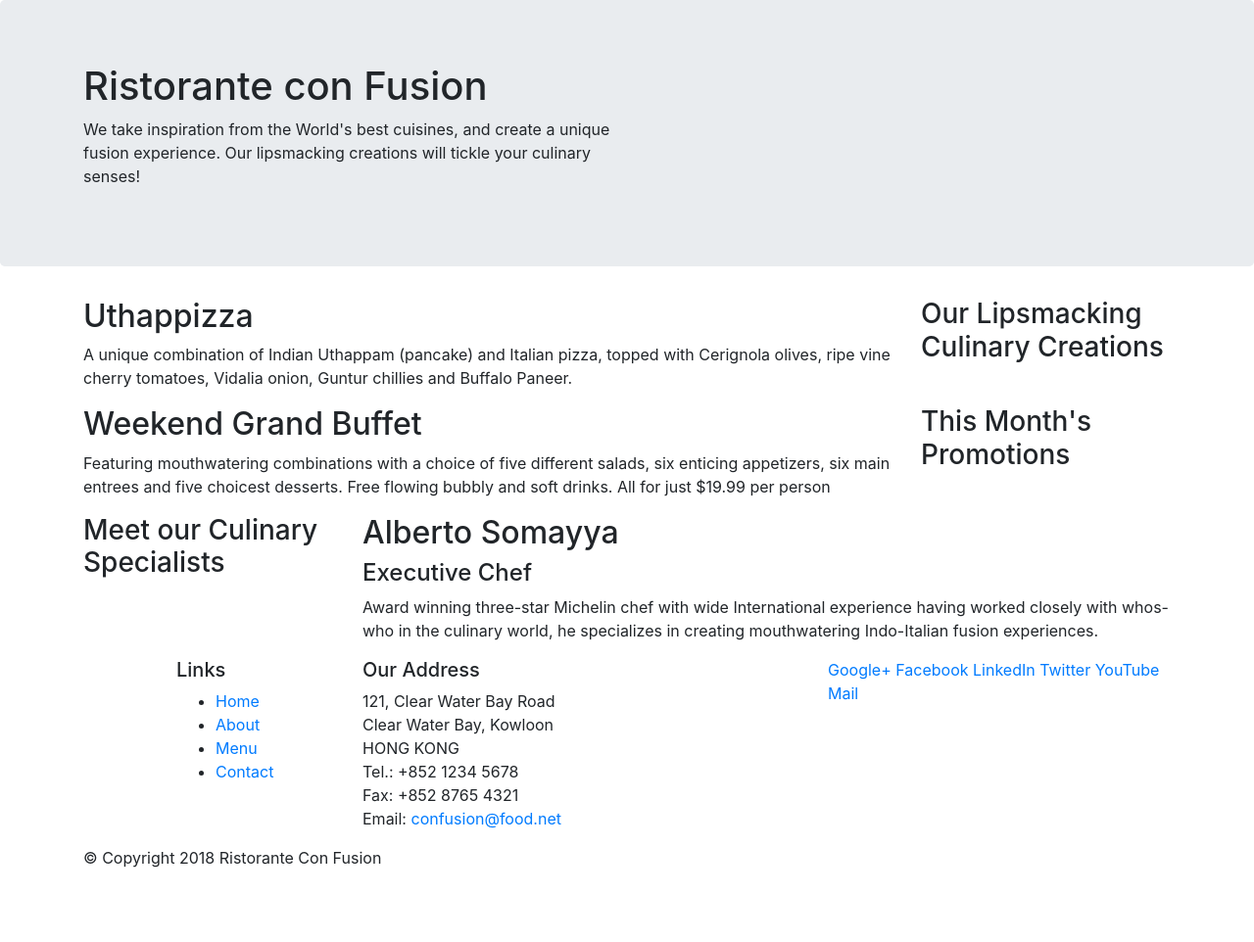
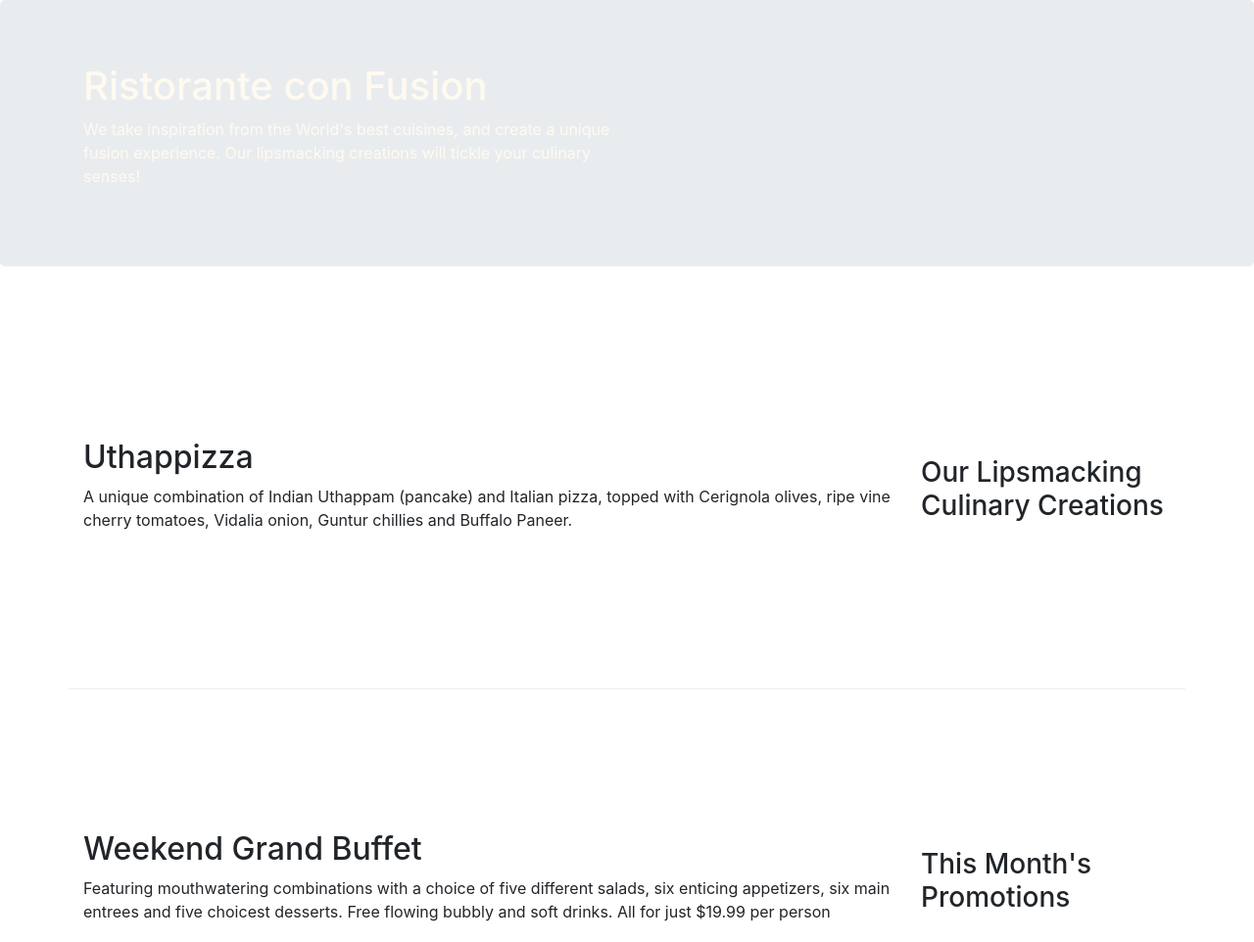
Before and after one commit to jonhealy1/conFusion, a website: page index.html in a window 1280 px wide. Shown: the top 962 px of the page at 98% size. Before the commit the page ends 904 px from the top, so only its background shows below. Drawn offline with nearby package versions, Linux system fonts and the light colour scheme.

Commit message:
Bootstrap pt.2

```diff
--- /dev/null
+++ b/css/styles.css
@@ -0,0 +1,30 @@
+.row-header {
+	margin:0px auto;
+	padding:0px;
+}
+
+.row-content {
+	margin:0px auto;
+	padding: 50px 0px 50px 0px;
+	border-bottom: 1px ridge;
+	min-height:400px;
+}
+
+.footer {
+	background-color: #D1C4E9;
+	margin:0px auto;
+	padding: 20px 0px 20px 0px;
+}
+
+.jumbotron {
+	padding:70px 30px 70px 30px;
+	margin:0px auto;
+	background: #9575CD ;
+	color:floralwhite;
+}
+
+address {
+	font-size:80%;
+	margin:0px;
+	color:#0f0f0f;
+}
--- a/index.html
+++ b/index.html
@@ -5,7 +5,7 @@
     <meta charset="utf-8">
     <meta name="viewport" content="width=device-width, initial-scale=1, shrink-to-fit=no">
     <meta http-equiv="x-ua-compatible" content="ie=edge">
-
+    <link href="css/styles.css" rel="stylesheet">
     <!-- bootstrap -->
     <link rel="stylesheet" href="node_modules/bootstrap/dist/css/bootstrap.min.css">
     <title>Ristorante Con Fusion</title>
@@ -15,7 +15,7 @@
 
     <header class="jumbotron">
         <div class="container">
-            <div class="row">
+            <div class="row row-header">
                 <div class="col-12 col-sm-6">
                     <h1>Ristorante con Fusion</h1>
                     <p>We take inspiration from the World's best cuisines, and create a unique fusion experience. Our lipsmacking creations will tickle your culinary senses!</p>
@@ -27,7 +27,7 @@
     </header>
 
     <div class="container">
-        <div class="row">
+        <div class="row row-content align-items-center">
             <div class="col-12 col-sm-4 order-sm-last col-md-3">
                 <h3>Our Lipsmacking Culinary Creations</h3>
             </div>
@@ -38,7 +38,7 @@
         </div>
 
 
-        <div class="row">
+        <div class="row row-content align-items-center">
             <div class="col-12 col-sm-4 col-md-3">
                 <h3>This Month's Promotions</h3>
             </div>
@@ -48,7 +48,7 @@
             </div>
         </div>
 
-        <div class="row">
+        <div class="row row-content align-items-center">
             <div class="col-12 col-sm-4 col-md-3">
                 <h3>Meet our Culinary Specialists</h3>
             </div>
@@ -60,12 +60,12 @@
         </div>
     </div>
 
-    <footer>
+    <footer class="footer">
         <div class="container">
             <div class="row">
                 <div class="col-4 offset-1 col-sm-2">
                     <h5>Links</h5>
-                    <ul>
+                    <ul class="list-unstyled">
                         <li><a href="#">Home</a></li>
                         <li><a href="#">About</a></li>
                         <li><a href="#">Menu</a></li>
@@ -83,8 +83,8 @@
 		              Email: <a href="mailto:confusion@food.net">confusion@food.net</a>
 		           </address>
                 </div>
-                <div class="col-12 col-sm-4">
-                    <div>
+                <div class="col-12 col-sm-4 align-items-center">
+                    <div class="text-center">
                         <a href="http://google.com/+">Google+</a>
                         <a href="http://www.facebook.com/profile.php?id=">Facebook</a>
                         <a href="http://www.linkedin.com/in/">LinkedIn</a>
@@ -94,8 +94,8 @@
                     </div>
                 </div>
            </div>
-           <div class"col-auto">
-                <div>
+           <div class"row justify-content-center">
+                <iv class"col-auto">
                     <p>© Copyright 2018 Ristorante Con Fusion</p>
                 </div>
            </div>
```
